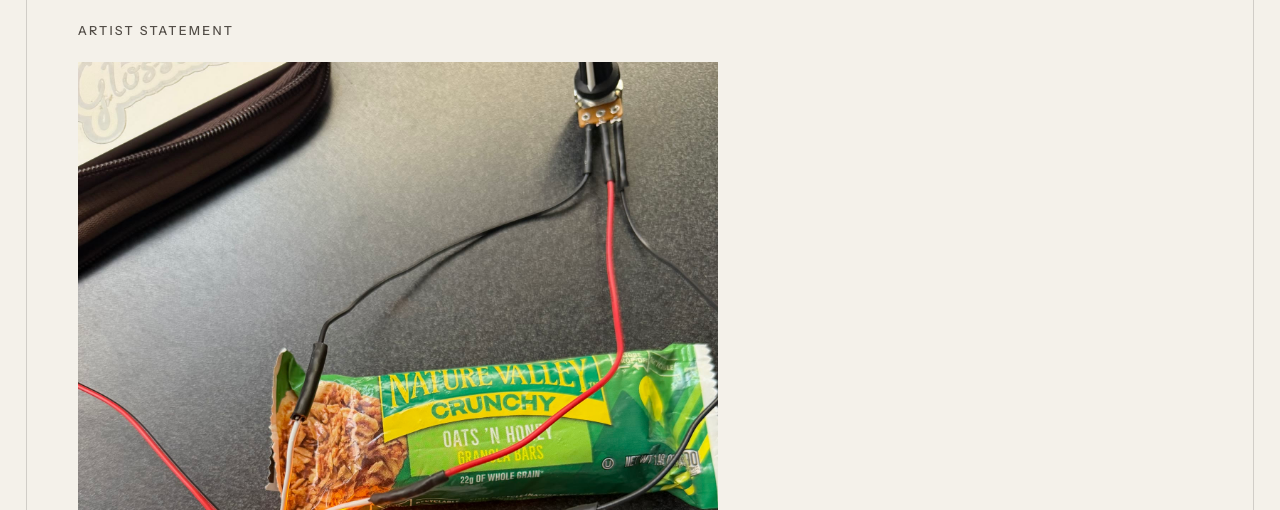
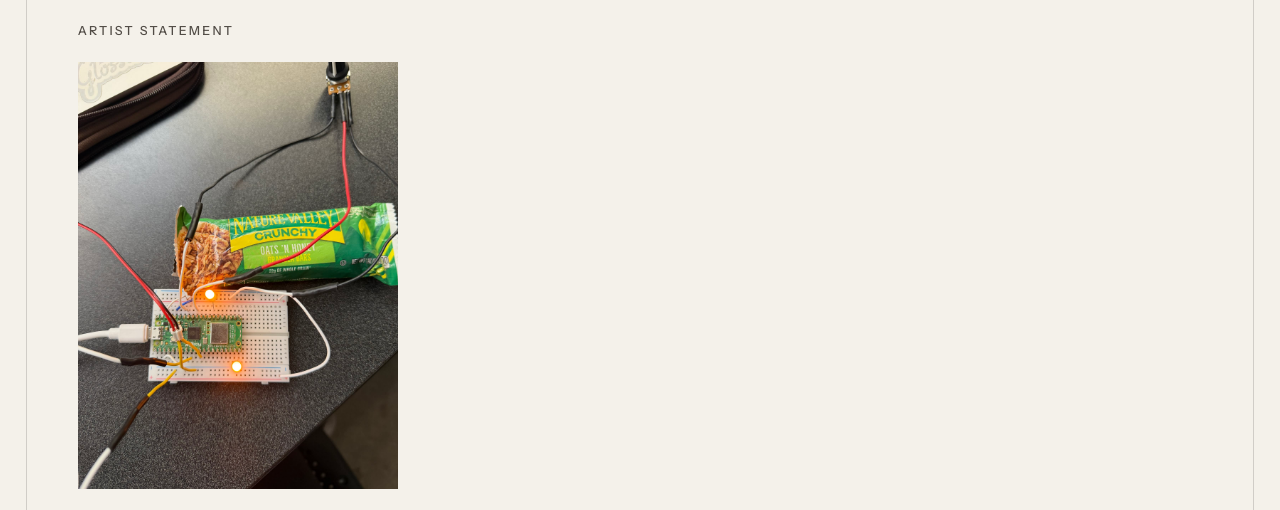
Before and after one commit to Sarahw709/Art-106-micro-perform-part1, a plain HTML site: page index.html in a window 1280 px wide. Shown: the part 402-912 px from the top of the page. Drawn offline with Linux system fonts and the light colour scheme.

Commit message:
Make the photo and videos display smaller.
Cap the media column at half its previous width so the portrait clips no longer fill the page.

Co-authored-by: Sarahw709 <Sarahw709@users.noreply.github.com>

```diff
--- a/index.html
+++ b/index.html
@@ -156,7 +156,7 @@
     .still,
     video {
       display: block;
-      width: min(100%, 40rem);
+      width: min(100%, 20rem);
       height: auto;
       margin: 0;
       background: #171412;
```
